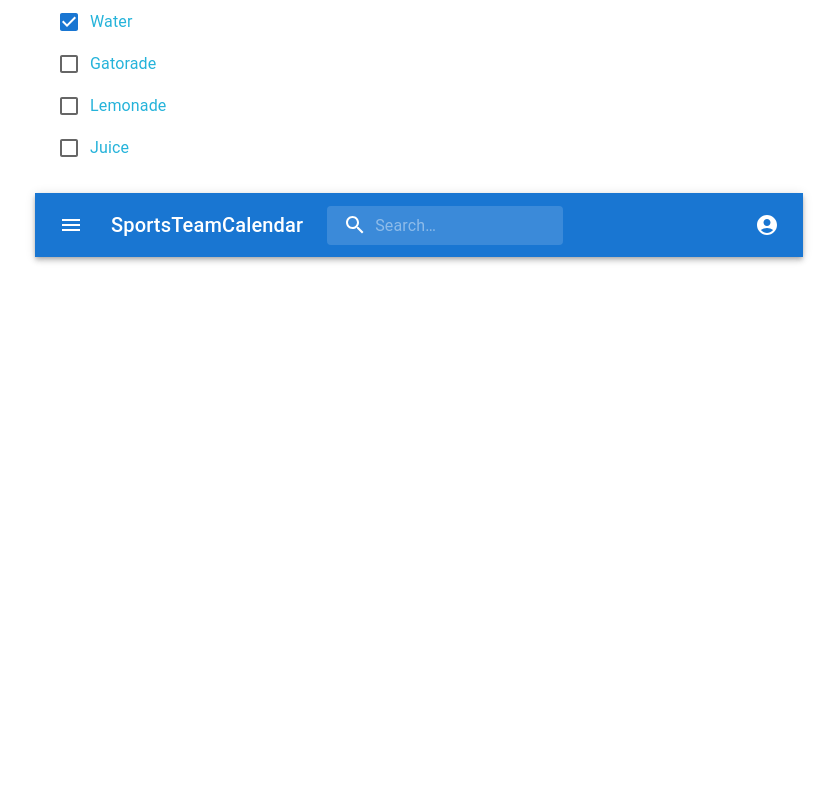
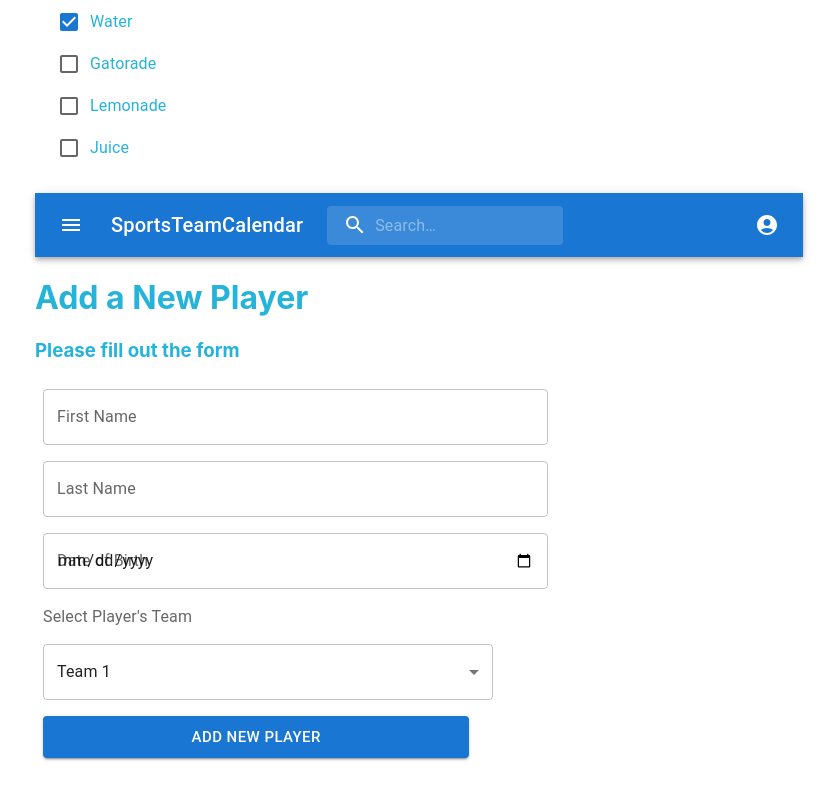
Before and after one commit to NatalieMae/SportsTeamCalendar, a React (Create React App) app: page / in a window 1280 px wide. Shown: the part 2296-3096 px from the top of the page, without its empty margins (221-1058 px from the left). Before the commit the page ends 2809 px from the top, so only its background shows below. Built offline with nearby package versions, Linux system fonts and the light colour scheme.

Commit message:
add player form created

```diff
--- a/src/App.js
+++ b/src/App.js
@@ -8,6 +8,7 @@
 import Calendarview from './components/Calendarview';
 import Snack from './components/Snack'
 import Beverage from './components/Beverage'
+import AddPlayerForm from './components/AddPlayerForm';
 
 
 function App() {
@@ -27,6 +28,7 @@
         <Snack />
         <Beverage />
         <PrimaryNavbar />
+        <AddPlayerForm />
       </div>
     </main>
 
--- /dev/null
+++ b/src/components/AddPlayerForm.jsx
@@ -0,0 +1,100 @@
+import * as React from 'react';
+import {useState} from 'react';
+import Button from '@mui/material/Button';
+import Box from '@mui/material/Box';
+import TextField from '@mui/material/TextField';
+import InputLabel from '@mui/material/InputLabel';
+import MenuItem from '@mui/material/MenuItem';
+import Select, { SelectChangeEvent } from '@mui/material/Select';
+
+
+
+function AddPlayerForm(){
+
+    const handleSelectedTeam = ({target}) => {
+        const{value} =  target
+        setSignUpCredentials({'team': value})
+        console.log(value)
+        console.log('team selected')
+    };
+
+    const [signUpCredentials, setSignUpCredentials] = useState({})
+
+
+    const handleData=({target})=>{
+        const{name,value} = target
+        console.log(name,value)
+        setSignUpCredentials({[name]: value})
+
+    }
+
+    return(
+
+        <main>
+            <h1>Add a New Player</h1>
+            <h3>Please fill out the form</h3>
+                <form action= "">
+                    <Box  component="form"
+                     sx={{
+                        '& > :not(style)': { m: 1, width: '50ch' },
+                         }}
+                         noValidate
+                        autoComplete="off"
+                        >
+                        <TextField id="First Name"
+                        label="First Name"
+                        variant="outlined"
+                        name = 'playerFirstName'
+                        type = 'text'
+                        onChange = {handleData}
+                        maxLength = {10}
+                        />
+                        <TextField id="Last Name"
+                        label="Last Name"
+                        variant="outlined"
+                        name = 'playerLastName'
+                        type = 'text'
+                        onChange = {handleData}
+                        maxLength = {10}
+                        />
+                        <TextField id="Date of Birth"
+                        label="Date of Birth"
+                        variant="outlined"
+                        name = "playerDOB"
+                        type = 'date'
+                        onChange = {handleData}
+                        maxLength = {10}
+                        />
+
+                        <InputLabel id="Select a team">Select Player's Team</InputLabel>
+                            <Select
+                            id="team"
+                            label="player_Team"
+                            value = 'team_1'
+                            onChange={handleSelectedTeam}
+
+                            >
+                                <MenuItem value= "team_0"> --- </MenuItem>
+                                <MenuItem value= "team_1">Team 1</MenuItem>
+                                <MenuItem value= "team_2">Team 2</MenuItem>
+                                <MenuItem value= "team_3">Team 3</MenuItem>
+                            </Select>
+
+                        <Button variant = 'contained' type="submit" size = "large">
+                            Add New Player
+                        </Button>
+
+
+                    </Box>
+                </form>
+            </main>
+
+
+
+
+
+    )
+
+}
+
+export default AddPlayerForm;
```
